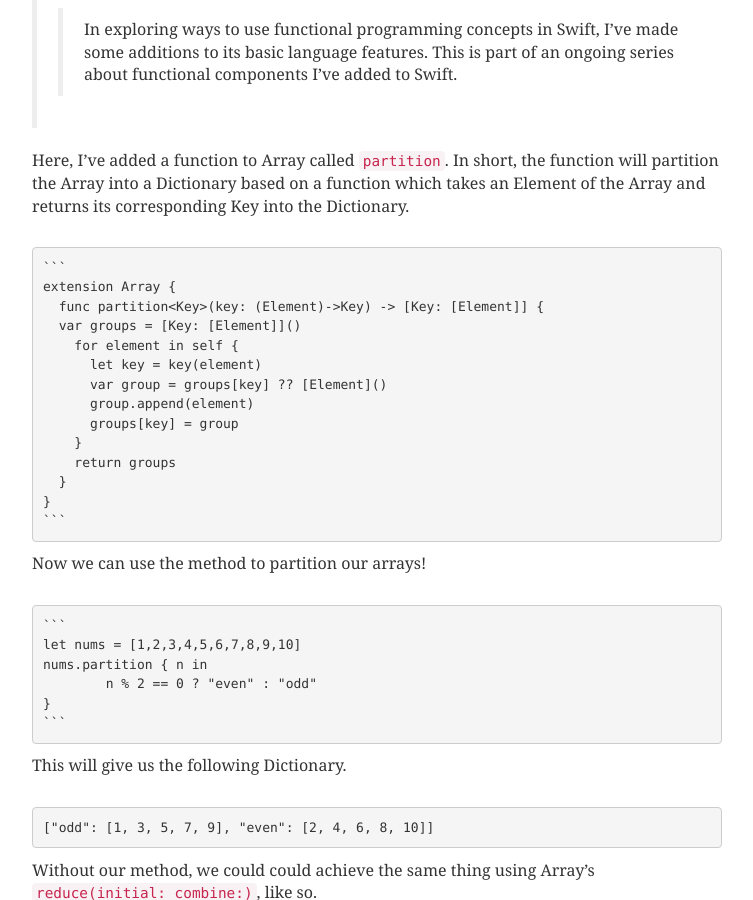
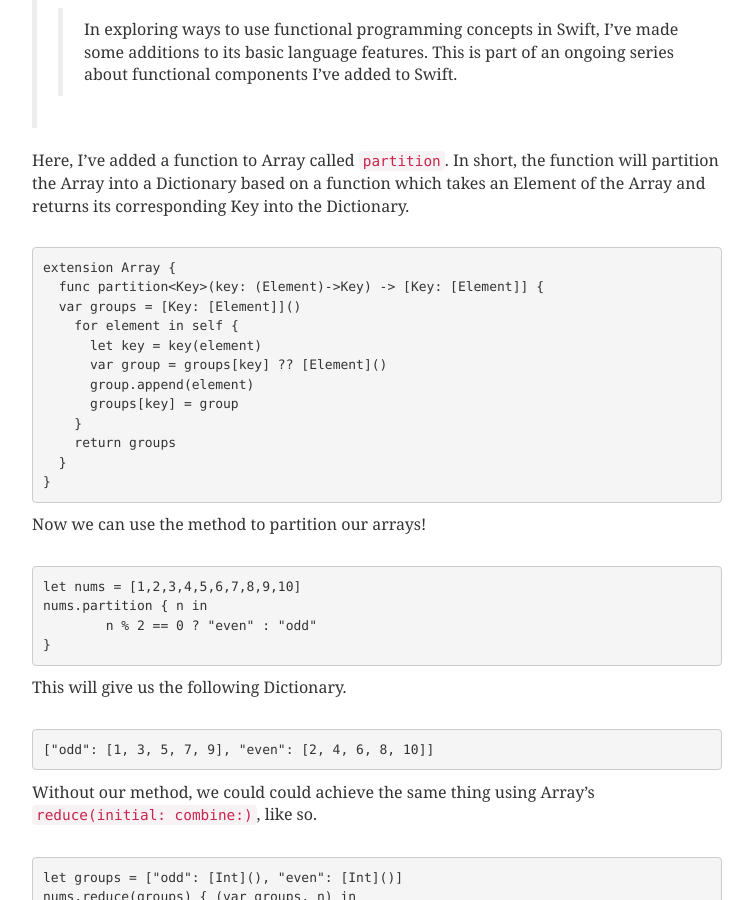
Before and after one commit to mklbtz/mklbtz.github.io, a Jekyll site: the page built from _posts/2015-05-07-functional-complements-to-swift-1.md, in a window 1280 px wide and 900 px high, scrolled down 757 px. Shown: the whole window, without its empty margins (263-1016 px from the left). Built offline with Jekyll 4.4.1, drawn with Linux system fonts in a browser that asks for light colours; nearby versions of some CDN libraries; some web fonts are replaced; Markdown is read by kramdown in place of the engine named in the settings.

Commit message:
remove highlight filters

````diff
--- a/_posts/2015-05-07-functional-complements-to-swift-1.md
+++ b/_posts/2015-05-07-functional-complements-to-swift-1.md
@@ -6,8 +6,7 @@ layout: post
 
 Here, I’ve added a function to Array called `partition`. In short, the function will partition the Array into a Dictionary based on a function which takes an Element of the Array and returns its corresponding Key into the Dictionary.
 
-{% highlight swift %}
-```
+```swift
 extension Array {
   func partition<Key>(key: (Element)->Key) -> [Key: [Element]] {
   var groups = [Key: [Element]]()
@@ -21,18 +20,15 @@ extension Array {
   }
 }
 ```
-{% endhighlight %}
 
 Now we can use the method to partition our arrays!
 
-{% highlight swift %}
-```
+```swift
 let nums = [1,2,3,4,5,6,7,8,9,10]
 nums.partition { n in
 	n % 2 == 0 ? "even" : "odd"
 }
 ```
-{% endhighlight %}
 
 This will give us the following Dictionary.
 
````
